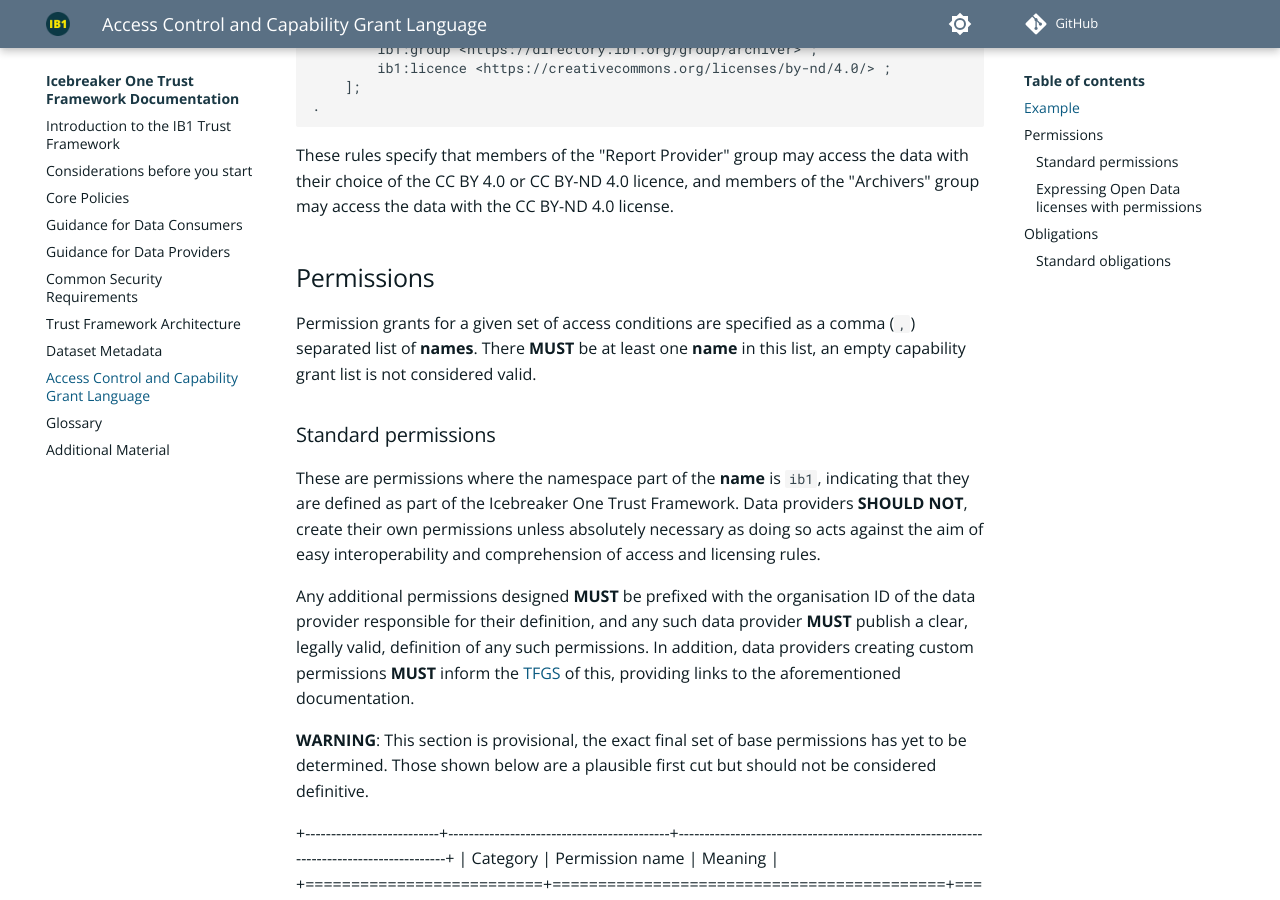
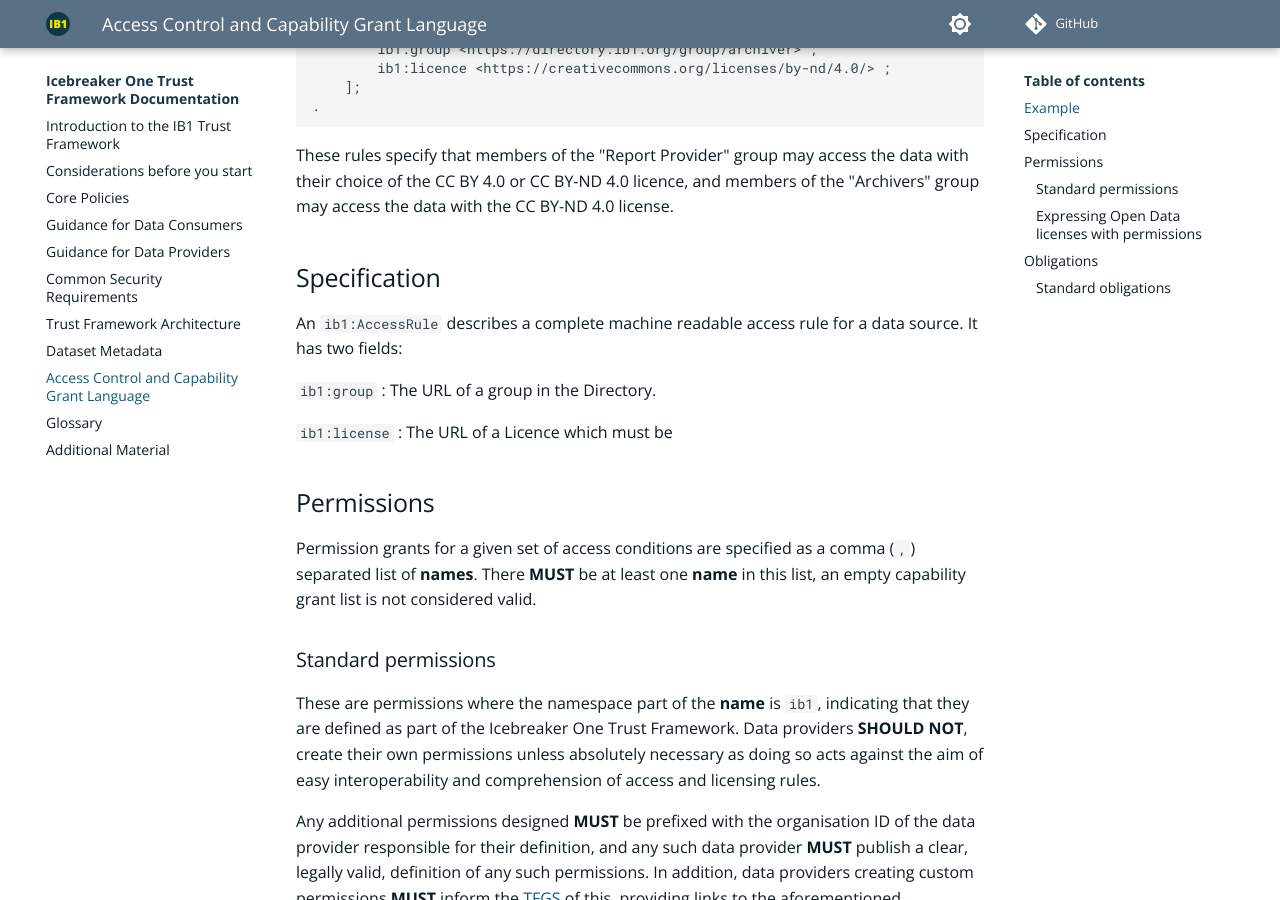
Before and after one commit to icebreakerone/ib1-technical-docs, an MkDocs documentation site: the page built from docs/access_control_specification.md, in a window 1280 px wide and 900 px high, scrolled down 716 px. Built offline with MkDocs 1.6.1 and Material for MkDocs 9.7.7, drawn with Linux system fonts in a browser that asks for light colours; plug-ins that fetch from the network failed and are left out; comment, search, counter and statistics services are not loaded; the version menu is left out.

Commit message:
docs/access_control_specification.md updated from https://stackedit.net/

````diff
--- a/docs/access_control_specification.md
+++ b/docs/access_control_specification.md
@@ -27,6 +27,16 @@ Scheme-conforming data sources use a Scheme Catalog Requirements Document which
 ```
 
 These rules specify that members of the "Report Provider" group may access the data with their choice of the CC BY 4.0 or CC BY-ND 4.0 licence, and members of the "Archivers" group may access the data with the CC BY-ND 4.0 license.
+
+## Specification
+
+An `ib1:AccessRule` describes a complete machine readable access rule for a data source. It has two fields:
+
+`ib1:group`
+: The URL of a group in the Directory.
+
+`ib1:license`
+: The URL of a Licence which must be
 
 
 ## Permissions
````
Also changed, not shown: other parts of docs/access_control_specification.md (+3 -3 lines).
